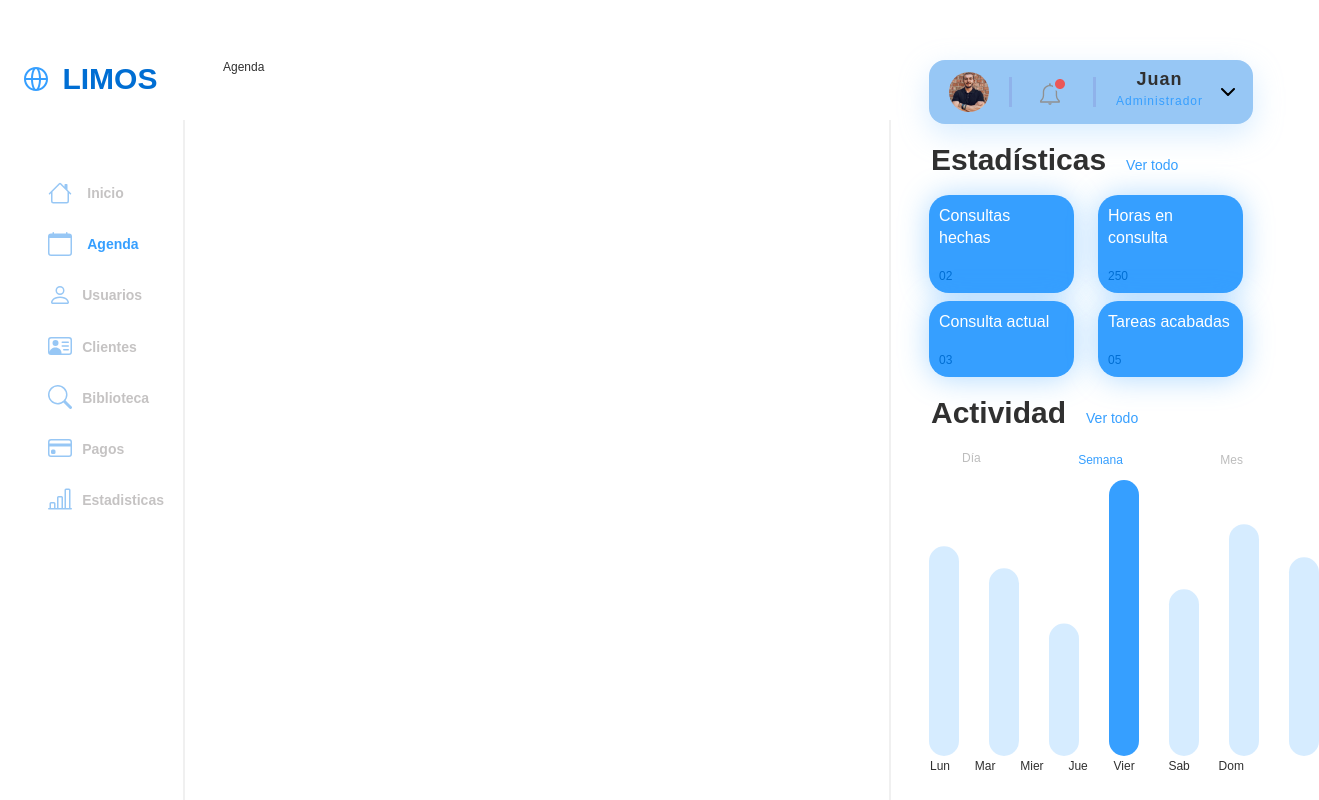
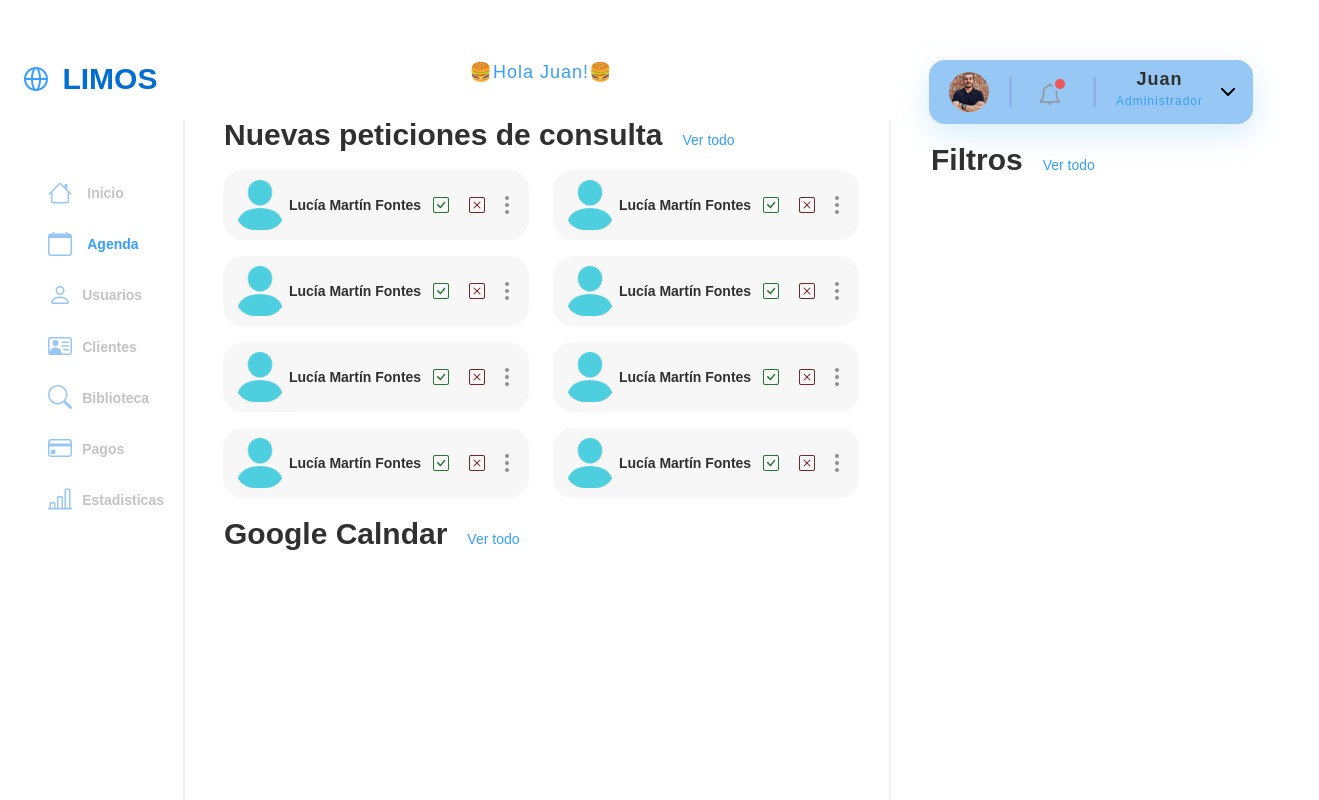
Before and after one commit to rodrasna/limos-frontend, a React (Create React App) app: page /agenda in a window 1280 px wide. Shown: the top 800 px of the page, 1319 px wide, since content can reach past the window. Built offline with nearby package versions, Linux system fonts and the light colour scheme; no server answers; what aws-amplify would draw is missing.

Commit message:
[+] Checking everything is up

```diff
--- a/src/Agenda.jsx
+++ b/src/Agenda.jsx
@@ -4,6 +4,8 @@ import Grid from '@mui/material/Grid';
 import Center from "./my-ui-components/center-components/Center";
 import Right from "./my-ui-components/right-components/Right";
 import Left from "./my-ui-components/left-components/Left";
+import RightAgenda from "./my-ui-components/right-components/RightAgenda";
+import CenterAgenda from "./my-ui-components/center-components/CenterAgenda";
 
 import rectangle2 from "./assets/rectangle2.svg";
 
@@ -19,14 +21,14 @@ const Agenda = () => {
           <img src={rectangle2}></img>
         </div>
         <Grid item xs={6}>
-          Agenda
+          <CenterAgenda></CenterAgenda>
         </Grid>
 
         <div className="vertical-home-grid-divider">
           <img src={rectangle2}></img>
         </div>
         <Grid item xs={3}>
-          <Right></Right>
+          <RightAgenda></RightAgenda>
         </Grid>
       </Grid>
     </div >
--- a/src/App.css
+++ b/src/App.css
@@ -189,6 +189,18 @@
   height: 43px;
   object-fit: cover;
   margin-right: 5px;
+}
+
+.accept-button {
+  size: 100px;
+  height: auto;
+  width: auto;
+  background-color: #dadada;
+}
+.reject-button {
+  height: auto;
+  width: auto;
+  background-color: #dadada;
 }
 
 .rectangle-30 {
--- a/src/index.js
+++ b/src/index.js
@@ -30,7 +30,6 @@ root.render(
         <Route path="library" element={<Library />} />
         <Route path="pay" element={<Pay />} />
         <Route path="statistic" element={<Statistic />} />
-
     </Routes>
   </BrowserRouter>
 );
--- /dev/null
+++ b/src/my-ui-components/center-components/CenterAgenda.jsx
@@ -0,0 +1,28 @@
+import * as React from "react";
+import "../../App.css";
+
+import { Component } from 'react';
+import ProximasDietas from "./ProximasDietas";
+import ConsultasPendientes from "./ConsultasPendientes";
+import PeticionesConsulta from "./PeticionesConsulta";
+
+class CenterAgenda extends Component {
+    render() {
+        return (
+            <div className="center-column-basegrid-rectangle">
+                <span className="hello-welcome">🍔Hola Juan!🍔</span>
+                <div className="title-container">
+                    <span className="my-courses">Nuevas peticiones de consulta</span>
+                    <span className="view-all">Ver todo</span>
+                </div>
+                <PeticionesConsulta></PeticionesConsulta>
+                <div className="title-container">
+                    <span className="my-courses">Google Calndar</span>
+                    {/* <iframe src="https://calendar.google.com/calendar/embed?height=600&wkst=1&bgcolor=%23ffffff&ctz=Europe%2FMadrid&showTz=0&showCalendars=0&showTabs=0&showPrint=0&showDate=0&showNav=0&showTitle=0" style="border-width:0" width="800" height="600" frameborder="0"></iframe> */}
+                    <span className="view-all">Ver todo</span>
+                </div>
+            </div>
+        );
+    }
+}
+export default CenterAgenda;
--- /dev/null
+++ b/src/my-ui-components/center-components/PeticionConsulta.jsx
@@ -0,0 +1,29 @@
+import "../../App.css";
+import rectangle24 from "../../assets/client.png";
+import moreVertical6 from "../../assets/moreVertical6.svg";
+import checkSquare from "../../assets/check-square.svg";
+import xSquare from "../../assets/x-square.svg";
+
+
+import { Component } from 'react';
+import { IconButton, Button } from "@mui/material";
+
+class Consulta extends Component {
+    render() {
+        return (
+            <div className="consulta-rectangle">
+                <img className="consulta-image-client-rectangle" src={rectangle24} />
+                <div className="consulta-data-client-container">
+                    <span className="grammar-intermedia">Lucía Martín Fontes</span>
+
+                </div>
+                <IconButton className="accept-button"><img src={checkSquare}></img></IconButton>
+                <IconButton className="reject-button"><img src={xSquare}></img></IconButton>
+                <IconButton>
+                    <img className="consulta-option" src={moreVertical6} />
+                </IconButton>
+            </div>
+        );
+    }
+}
+export default Consulta;
--- /dev/null
+++ b/src/my-ui-components/center-components/PeticionesConsulta.jsx
@@ -0,0 +1,42 @@
+import * as React from "react";
+import "../../App.css";
+
+import Grid from '@mui/material/Grid';
+import PeticionConsulta from "./PeticionConsulta";
+
+
+import { Component } from 'react';
+
+class PeticionesPeticionConsulta extends Component {
+    render() {
+        return (
+            <Grid container rowSpacing={2} columnSpacing={{ xs: 6, sm: 2, md: 3 }}>
+                <Grid item xs={6}>
+                    <PeticionConsulta></PeticionConsulta>
+                </Grid>
+                <Grid item xs={6}>
+                    <PeticionConsulta></PeticionConsulta>
+                </Grid>
+                <Grid item xs={6}>
+                    <PeticionConsulta></PeticionConsulta>
+                </Grid>
+                <Grid item xs={6}>
+                    <PeticionConsulta></PeticionConsulta>
+                </Grid>
+                <Grid item xs={6}>
+                    <PeticionConsulta></PeticionConsulta>
+                </Grid>
+                <Grid item xs={6}>
+                    <PeticionConsulta></PeticionConsulta>
+                </Grid>
+                <Grid item xs={6}>
+                    <PeticionConsulta></PeticionConsulta>
+                </Grid>
+                <Grid item xs={6}>
+                    <PeticionConsulta></PeticionConsulta>
+                </Grid>
+            </Grid>
+        );
+    }
+}
+export default PeticionesPeticionConsulta;
--- /dev/null
+++ b/src/my-ui-components/right-components/RightAgenda.jsx
@@ -0,0 +1,24 @@
+import * as React from "react";
+import "../../App.css";
+
+import { Component } from 'react';
+import Statistics from "./Statistics";
+import Profile from "./Profile";
+import Calendar from "./Calendar";
+
+class Right extends Component {
+    render() {
+        return (
+            <>
+                <div className="column-basegrid-rectangle">
+                    <Profile></Profile>
+                    <div className="title-container">
+                        <span className="my-courses">Filtros</span>
+                        <span className="view-all">Ver todo</span>
+                    </div>
+                </div>
+            </>
+        );
+    }
+}
+export default Right;
```
Also changed, not shown: src/assets/check-square.svg (added), src/assets/x-square.svg (added).
